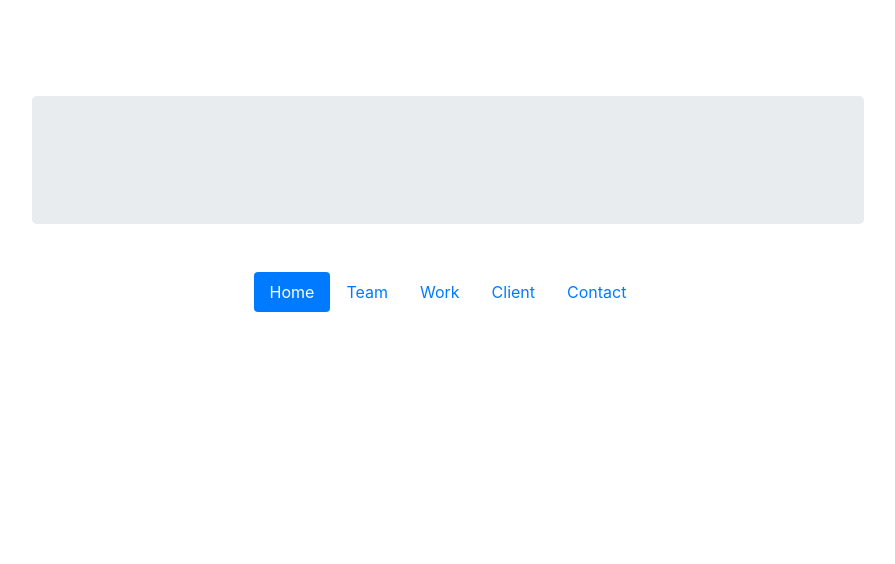
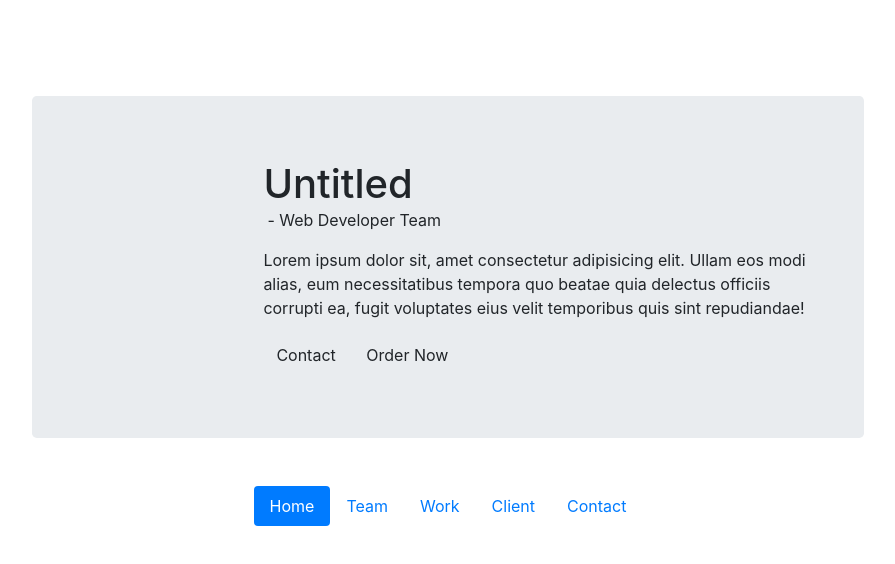
Before and after one commit to fritssasia/WebDev-Team, a plain HTML site: page index.html in a window 1280 px wide. Shown: the whole page, without its empty margins (192-1087 px from the left). Drawn offline with nearby package versions, Linux system fonts and the light colour scheme.

Commit message:
update content .jumbotron

```diff
--- a/index.html
+++ b/index.html
@@ -9,6 +9,11 @@
     <!-- Bootstrap CSS -->
     <link rel="stylesheet" href="https://cdn.jsdelivr.net/npm/bootstrap@4.6.0/dist/css/bootstrap.min.css"
         integrity="sha384-B0vP5xmATw1+K9KRQjQERJvTumQW0nPEzvF6L/Z6nronJ3oUOFUFpCjEUQouq2+l" crossorigin="anonymous">
+
+    <!-- Font : Quicksand -->
+    <link rel="preconnect" href="https://fonts.googleapis.com">
+    <link rel="preconnect" href="https://fonts.gstatic.com" crossorigin>
+    <link href="https://fonts.googleapis.com/css2?family=Quicksand:wght@400;500;600&display=swap" rel="stylesheet">
 
     <!-- Style CSS -->
     <link rel="stylesheet" href="assets/css/style.css">
@@ -25,6 +30,24 @@
         <!-- Tab Content : Home -->
         <div class="tab-pane fade show active" id="nav-home" role="tabpanel" aria-labelledby="nav-home-tab">
             <div class="jumbotron w-75 mx-auto">
+                <div class="row">
+                    <div class="col-lg-3 d-flex justify-content-center align-items-center">
+                        <!-- <img src="" alt="" class="logo-img"> -->
+                        <div class="logo-img"></div>
+                    </div>
+
+                    <div class="col line">
+                        <h1 class="mb-0">Untitled</h1>
+                        <p class="pl-1">- Web Developer Team</p>
+                        <p class="">Lorem ipsum dolor sit, amet consectetur adipisicing elit. Ullam eos modi alias, eum
+                            necessitatibus tempora quo beatae quia delectus officiis corrupti ea, fugit voluptates eius
+                            velit temporibus quis sint repudiandae!</p>
+                        <div class="jumbotron-btn">
+                            <a href="" class="btn primary-btn-outline btn-contact">Contact</a>
+                            <a href="" class="btn primary-btn btn-order">Order Now</a>
+                        </div>
+                    </div>
+                </div>
             </div>
         </div>
         <!-- End Of Tab Content : Home -->
```
